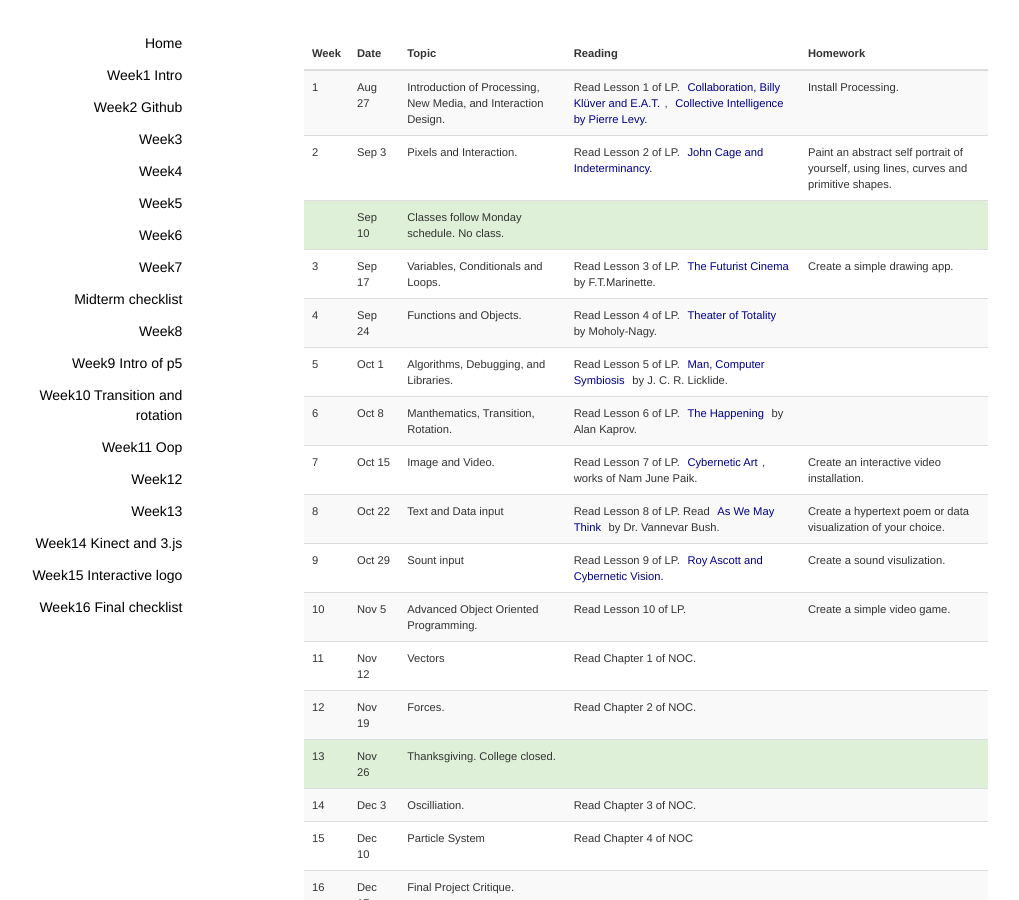
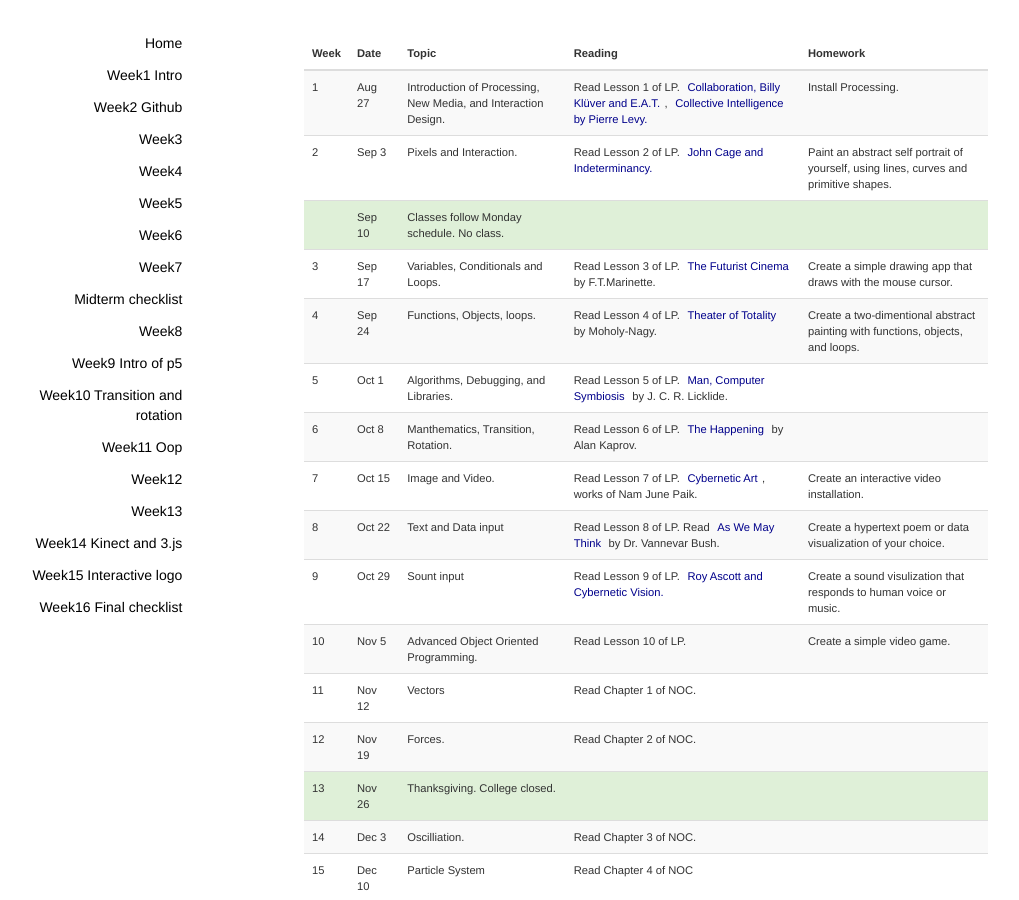
Before and after one commit to zhenzhenqi/NMA3012, a Jekyll site: the page built from index.html, in a window 1280 px wide and 900 px high, scrolled down 271 px. Shown: the whole window, without its empty margins (45-1064 px from the left). Built offline with Jekyll 4.4.1, drawn with Linux system fonts in a browser that asks for light colours; nearby versions of some CDN libraries.

Commit message:
reading list

```diff
--- a/index.html
+++ b/index.html
@@ -46,14 +46,14 @@ title: Welcome to NMA3012 | Programming Interactivity
             <td id="td_id_5" class="td-class-5">Sep 17</td>
             <td>Variables, Conditionals and Loops.</td>
             <td>Read Lesson 3 of LP. <a href="http://www.unknown.nu/futurism/cinema.html">The Futurist Cinema </a>by F.T.Marinette.</td>
-            <td>Create a simple drawing app.</td>
+            <td>Create a simple drawing app that draws with the mouse cursor.</td>
         </tr>
         <tr id="tr_id_5" class="tr-class-5">
             <td id="td_id_1" class="td-class-1">4</td>
             <td id="td_id_5" class="td-class-5">Sep 24</td>
-            <td>Functions and Objects.</td>
+            <td>Functions, Objects, loops.</td>
             <td>Read Lesson 4 of LP. <a href="http://www.mat.ucsb.edu/~g.legrady/academic/courses/03w200a/compDriven/pres5.html">Theater of Totality</a> by Moholy-Nagy.</td>
-            <td></td>
+            <td>Create a two-dimentional abstract painting with functions, objects, and loops.</td>
         </tr>
         <tr id="tr_id_5" class="tr-class-5">
             <td id="td_id_1" class="td-class-1">5</td>
@@ -88,7 +88,7 @@ title: Welcome to NMA3012 | Programming Interactivity
             <td id="td_id_5" class="td-class-5">Oct 29</td>
             <td>Sount input</td>
             <td>Read Lesson 9 of LP. <a href="http://proteus.fau.edu/practicum/texts/ascott.pdf">Roy Ascott and Cybernetic Vision.</a></td>
-            <td>Create a sound visulization.</td>
+            <td>Create a sound visulization that responds to human voice or music.</td>
         </tr>
         <tr id="tr_id_5" class="tr-class-5">
             <td id="td_id_1" class="td-class-1">10</td>
```
